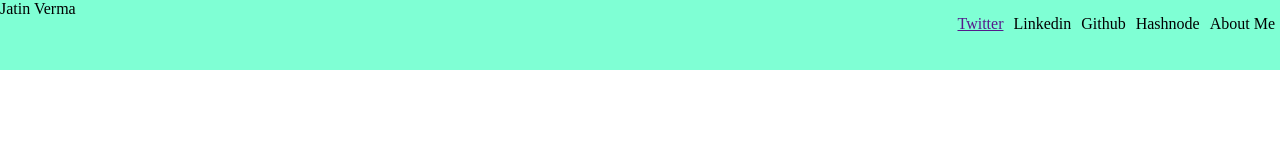
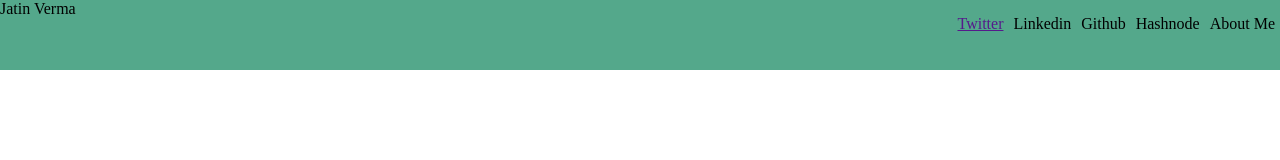
Before and after one commit to justjatinverma/Portfolio-site, a plain HTML site: page index.html in a window 1280 px wide. Drawn offline with Linux system fonts and the light colour scheme.

Commit message:
change colour

```diff
--- a/style.css
+++ b/style.css
@@ -5,7 +5,7 @@
 }
 
 nav{
-    background-color: #7fffd4;
+    background-color: #54a88b;
     height: 70px;
     display: flex;
     justify-content: space-between;
```
